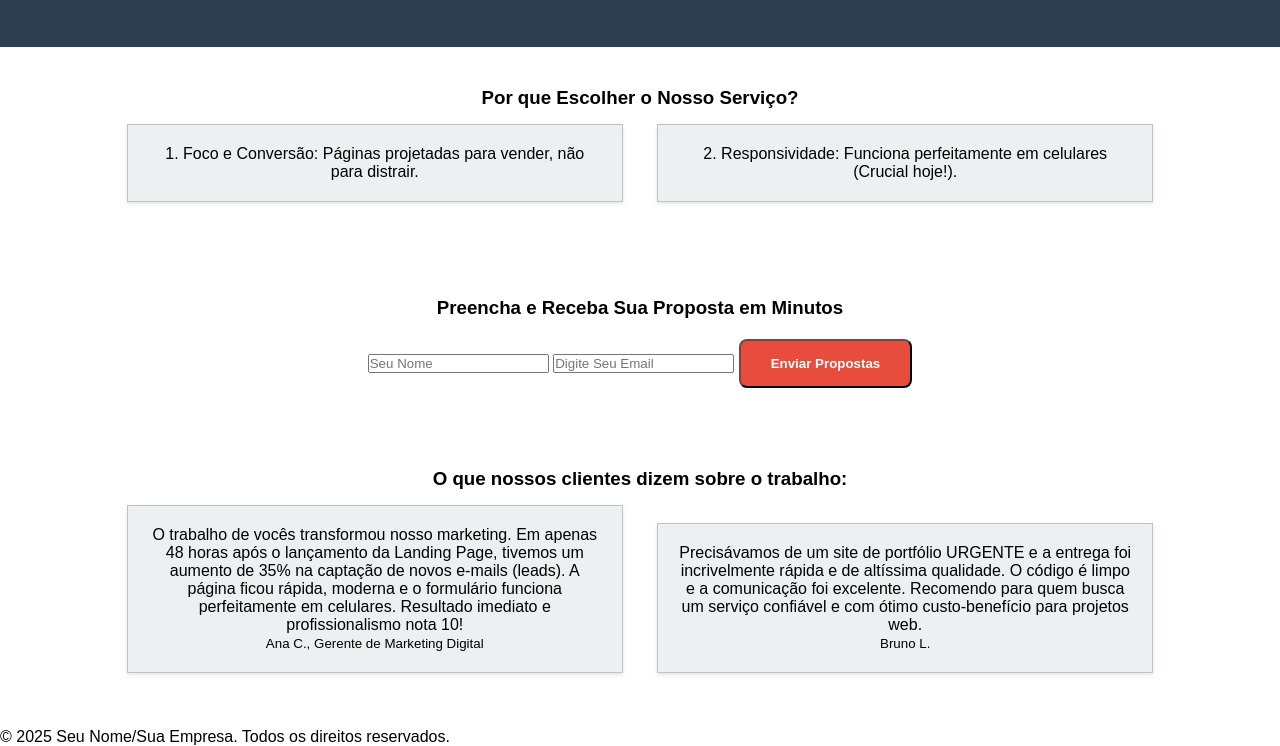
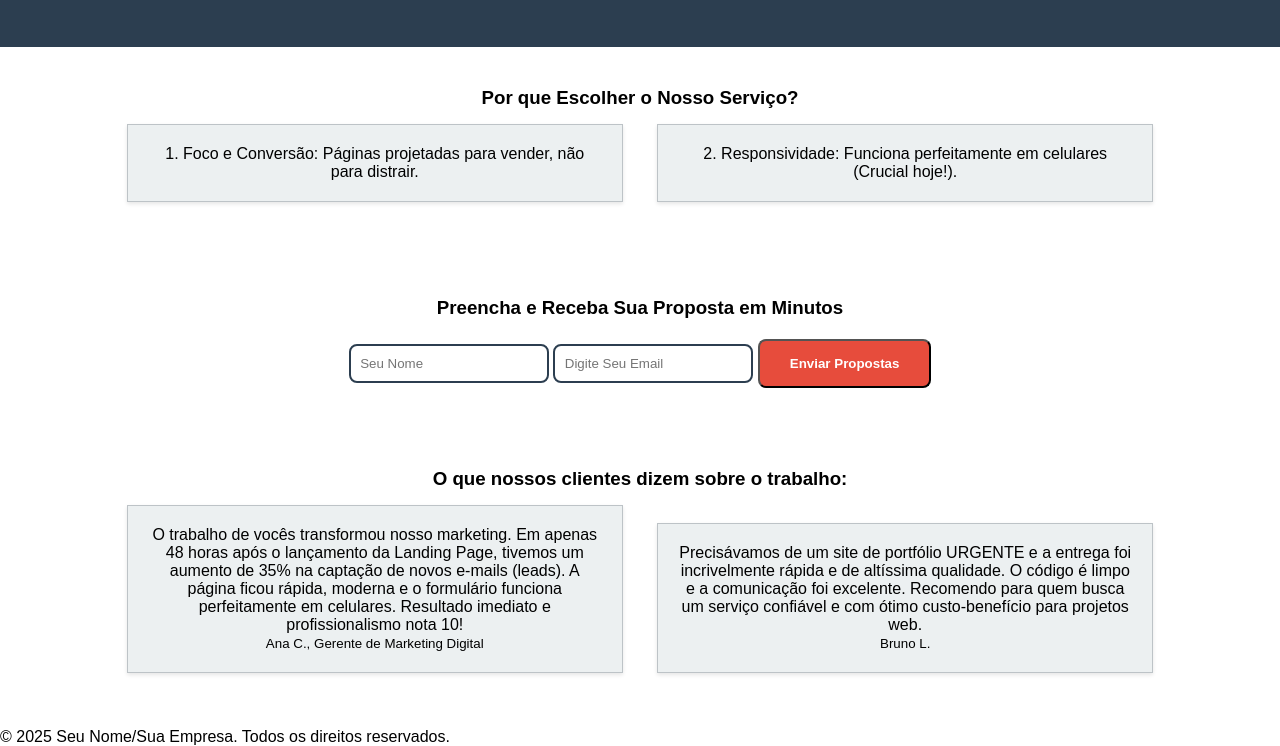
Before and after one commit to raphamota27/Landing-Page-Portfolio-Freelancer, a plain HTML site: page index.html in a window 1280 px wide. Shown: the part 204-950 px from the top of the page. Drawn offline with Linux system fonts and the light colour scheme.

Commit message:
style.css

```diff
--- a/style.css
+++ b/style.css
@@ -76,4 +76,14 @@
     footer {
         padding: 10px;
     }
+
 }
+
+input[type="text"] , input[type="password"] , input[type="date"] , input[type="email"] {
+
+  padding: 0.6rem;
+  border: 2px solid #2c3e50;
+  outline: none;
+  border-radius: 8px;
+  background-color: transparent;
+}
```
